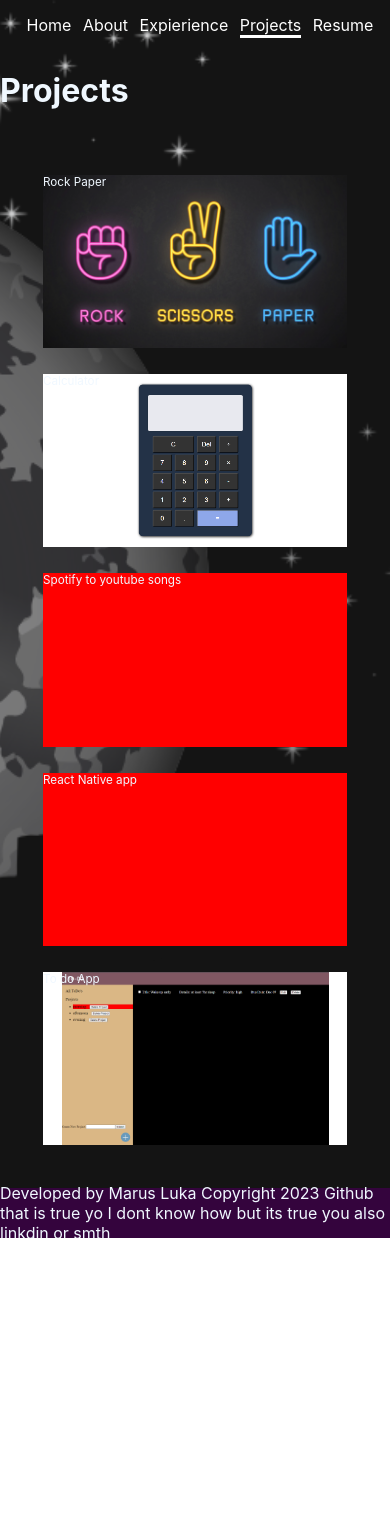
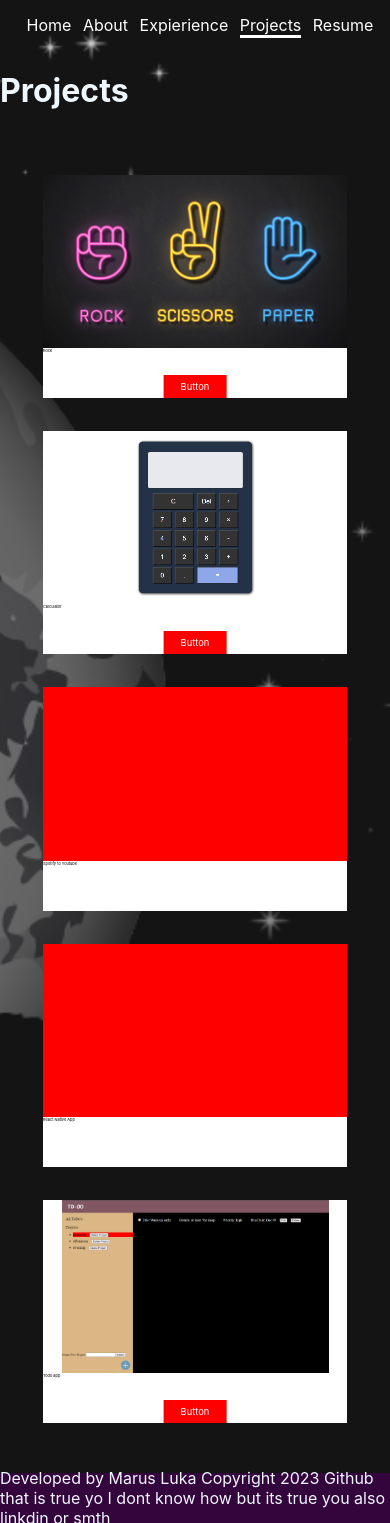
Before and after one commit to LukaTm/Portfolio, a React (Create React App) app: page /projects in a window 390 px wide. Before the commit the page ends 1238 px from the top, so only its background shows below. Built offline with nearby package versions, Linux system fonts and the light colour scheme.

Commit message:
Button and info bar

```diff
--- a/src/pages/Projecets.module.css
+++ b/src/pages/Projecets.module.css
@@ -4,21 +4,78 @@
     max-width: 1200px;
     padding: 30px;
     justify-content: center;
+    position: relative;
 }
 
 .section > * {
     background-color: red;
+    position: relative;
     /* flex-grow, flex-shrink, flex-basis */
-    flex: 0 0 47%;
+    flex: 0 0 45%;
     min-width: 540px;
     min-height: 300px;
     margin: 13px;
-    font-size: 2fr; /* set font size to 2% of div width */
+    margin-bottom: 70px;
+    font-size: 2fr;
+}
+
+.section > *::after {
+    content: "";
+    position: absolute;
+    bottom: -65px;
+    left: 0;
+    width: 100%;
+    height: 65px;
+    background-color: white;
+    font-size: 1vw;
+}
+
+.section > div:first-child::after {
+    content: "Rock";
+    color: black;
+}
+
+.section > div:nth-child(2):after {
+    content: "Calculator";
+    color: black;
+}
+
+.section > div:nth-child(3):after {
+    content: "Spotify to Youtube";
+    color: black;
+}
+
+.section > div:nth-child(4):after {
+    content: "React Native App";
+    color: black;
+}
+
+.section > div:nth-child(5):after {
+    content: "Todo app";
+    color: black;
+}
+
+.button {
+    background-color: red;
+    color: white;
+    padding: 10px 20px;
+    cursor: pointer;
+    position: absolute;
+    bottom: -65px;
+    left: 50%;
+    transform: translateX(-50%);
+    z-index: 1;
 }
 
 @media (max-width: 630px) {
-    .section {
-        padding: 10;
+    .button {
+        bottom: -50px;
+        padding: 6px 17px;
+        font-size: 0.8em;
+    }
+    .section > *::after {
+        height: 50px;
+        bottom: -50px;
     }
 
     .section > * {
--- a/src/pages/Projects.js
+++ b/src/pages/Projects.js
@@ -6,11 +6,24 @@ function Projects() {
             <h1>Projects</h1>
             <div className={styles.container}>
                 <section className={styles.section}>
-                    <div className={styles.rock}>Rock Paper</div>
-                    <div className={styles.calc}>Calculator</div>
-                    <div>Spotify to youtube songs</div>
-                    <div>React Native app</div>
-                    <div className={styles.todo}>To do App</div>
+                    <div className={styles.rock}>
+                        <div>
+                            <div className={styles.button}>Button</div>
+                        </div>
+                    </div>
+                    <div className={styles.calc}>
+                        <div>
+                            <div className={styles.button}>Button</div>
+                        </div>
+                        {/* <div className={styles.button}>Button</div> */}
+                    </div>
+                    <div></div>
+                    <div></div>
+                    <div className={styles.todo}>
+                        <div>
+                            <div className={styles.button}>Button</div>
+                        </div>
+                    </div>
                 </section>
             </div>
         </div>
```
